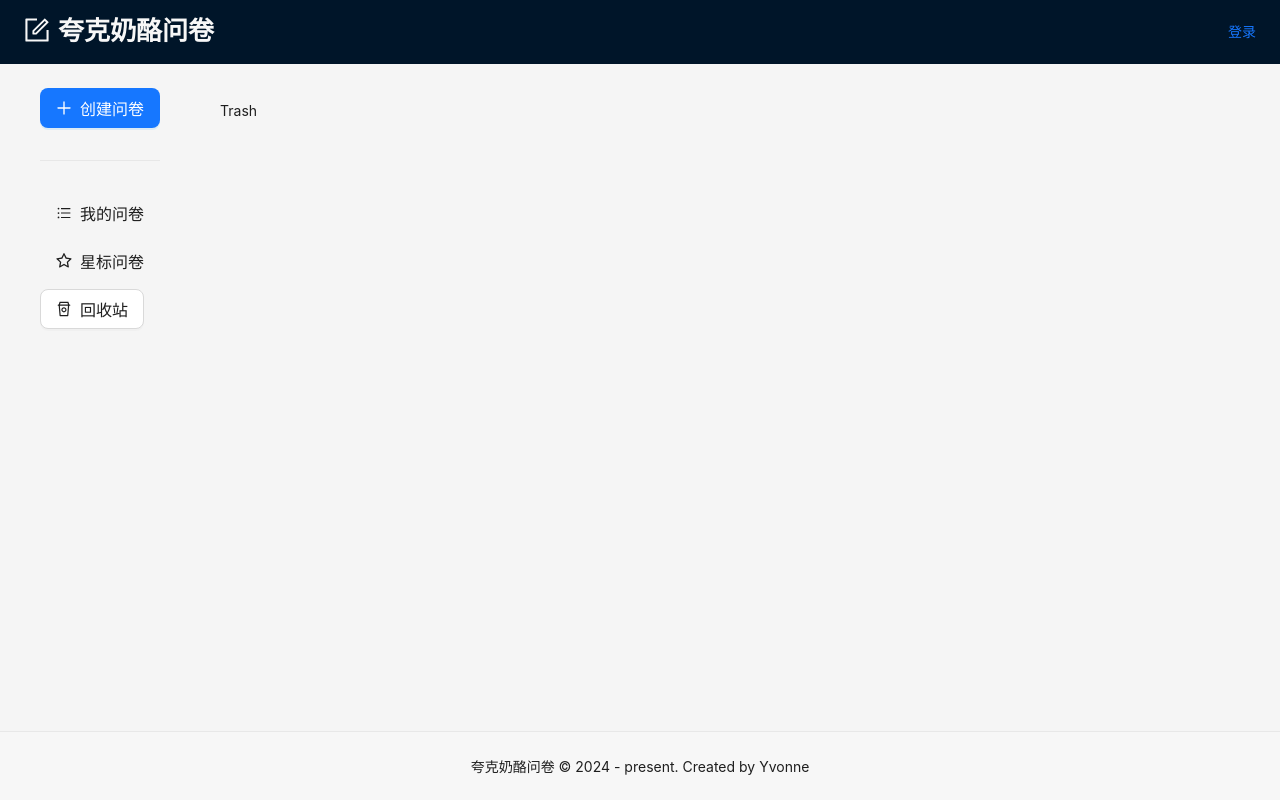
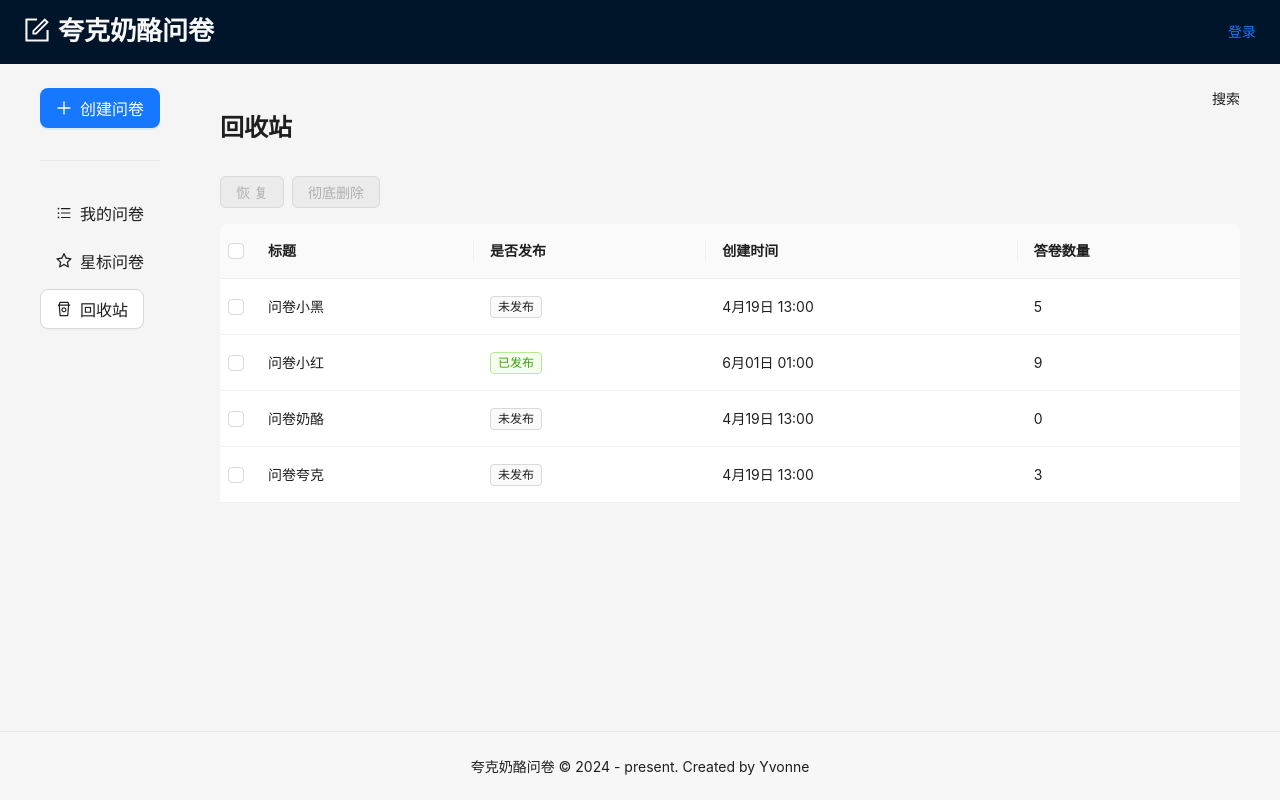
Before and after one commit to YvonneStandin/wjx-project, a React (Create React App) app: page /manage/trash in a window 1280 px wide. Built offline with nearby package versions, Linux system fonts and the light colour scheme.

Commit message:
feat: Trash page

```diff
--- a/src/pages/manage/Star.tsx
+++ b/src/pages/manage/Star.tsx
@@ -63,7 +63,7 @@ const Star: FC = () => {
     <>
       <div className={styles.header}>
         <div className={styles.left}>
-          <Title level={3}>夸克奶酪的问卷</Title>
+          <Title level={3}>星标问卷</Title>
         </div>
         <div className={styles.right}>搜索</div>
       </div>
@@ -82,7 +82,7 @@ const Star: FC = () => {
             )
           })}
       </div>
-      <div className={styles.footer}>loadMore...</div>
+      <div className={styles.footer}>分页</div>
     </>
   )
 }
--- a/src/pages/manage/Trash.tsx
+++ b/src/pages/manage/Trash.tsx
@@ -1,9 +1,131 @@
-import React, { FC } from 'react'
+import React, { FC, useState } from 'react'
 import { useTitle } from 'ahooks'
+import { Typography, Empty, Table, Tag, Button, Space, Modal, message } from 'antd'
+
+import styles from './common.module.scss'
+
+const rawQuestionList = [
+  {
+    _id: '1',
+    title: '问卷小黑',
+    isPublished: false,
+    isStar: false,
+    createAt: '4月19日 13:00',
+    answerCount: 5,
+  },
+  {
+    _id: '2',
+    title: '问卷小红',
+    isPublished: true,
+    isStar: true,
+    createAt: '6月01日 01:00',
+    answerCount: 9,
+  },
+  {
+    _id: '3',
+    title: '问卷奶酪',
+    isPublished: false,
+    isStar: false,
+    createAt: '4月19日 13:00',
+    answerCount: 0,
+  },
+  {
+    _id: '4',
+    title: '问卷夸克',
+    isPublished: false,
+    isStar: false,
+    createAt: '4月19日 13:00',
+    answerCount: 3,
+  },
+]
 
 const Trash: FC = () => {
   useTitle('夸克奶酪问卷-回收站')
-  return <p>Trash</p>
+
+  const { Title } = Typography
+
+  const [questionList, setQuestionList] = useState(rawQuestionList)
+  //多选框选中ids
+  const [selectedIds, setSelectedIds] = useState<string[]>([])
+
+  const columns = [
+    { title: '标题', dataIndex: 'title' },
+    {
+      title: '是否发布',
+      dataIndex: 'isPublished',
+      render: (isPublished: boolean) => {
+        return isPublished ? <Tag color="green">已发布</Tag> : <Tag>未发布</Tag>
+      },
+    },
+    { title: '创建时间', dataIndex: 'createAt' },
+    { title: '答卷数量', dataIndex: 'answerCount' },
+  ]
+
+  function deleteQuestion() {
+    Modal.warning({
+      title: '确定彻底删除选中问卷？',
+      // icon: <ExclamationCircleOutlined />,
+      content: '删除以后不可以找回',
+      onOk: () => {
+        //发送删除请求，重新更换questionList
+        setQuestionList(
+          questionList.filter(item => {
+            let flag = true
+            selectedIds.forEach(i => {
+              if (i === item._id) {
+                flag = false
+              }
+            })
+            return flag
+          })
+        )
+        message.success('删除成功')
+      },
+    })
+  }
+
+  //可以把JSX片段定义为一个变量
+  const TableElm = (
+    <>
+      <div style={{ marginBottom: '16px' }}>
+        <Space>
+          <Button type="primary" disabled={selectedIds.length === 0}>
+            恢复
+          </Button>
+          <Button danger disabled={selectedIds.length === 0} onClick={deleteQuestion}>
+            彻底删除
+          </Button>
+        </Space>
+      </div>
+      <Table
+        dataSource={questionList}
+        columns={columns}
+        pagination={false}
+        rowKey={q => q._id}
+        rowSelection={{
+          type: 'checkbox',
+          onChange: selectedRowKeys => {
+            //强制转变成数组类型
+            setSelectedIds(selectedRowKeys as string[])
+          },
+        }}
+      ></Table>
+    </>
+  )
+  return (
+    <>
+      <div className={styles.header}>
+        <div className={styles.left}>
+          <Title level={3}>回收站</Title>
+        </div>
+        <div className={styles.right}>搜索</div>
+      </div>
+      <div className={styles.content}>
+        {questionList.length === 0 && <Empty description="暂无数据"></Empty>}
+        {questionList.length > 0 && TableElm}
+      </div>
+    </>
+  )
 }
 
 export default Trash
--- a/src/pages/manage/list.tsx
+++ b/src/pages/manage/list.tsx
@@ -75,7 +75,7 @@ const List: FC = () => {
     <>
       <div className={styles.header}>
         <div className={styles.left}>
-          <Title level={3}>夸克奶酪的问卷</Title>
+          <Title level={3}>我的问卷</Title>
         </div>
         <div className={styles.right}>搜索</div>
       </div>
```
